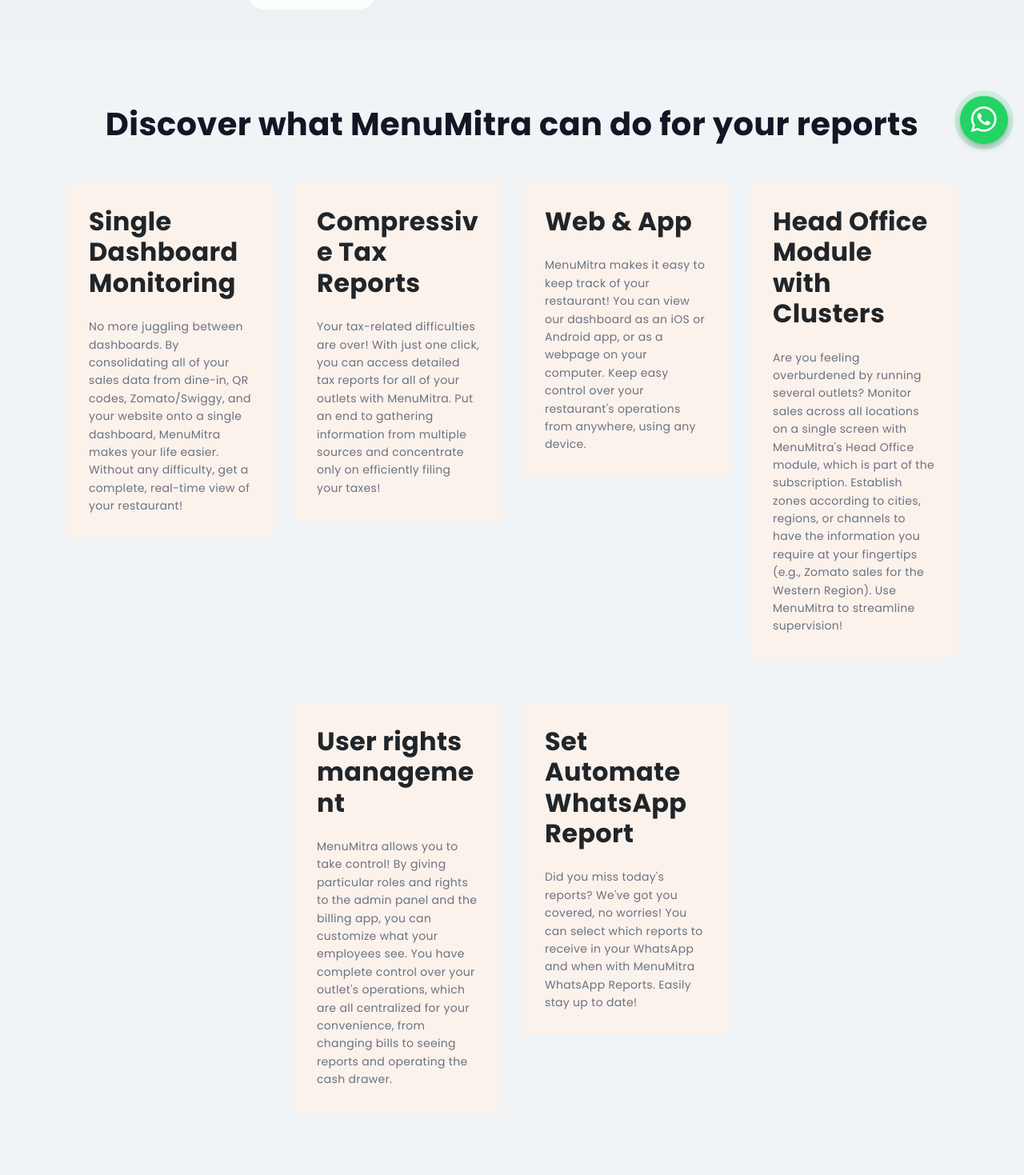
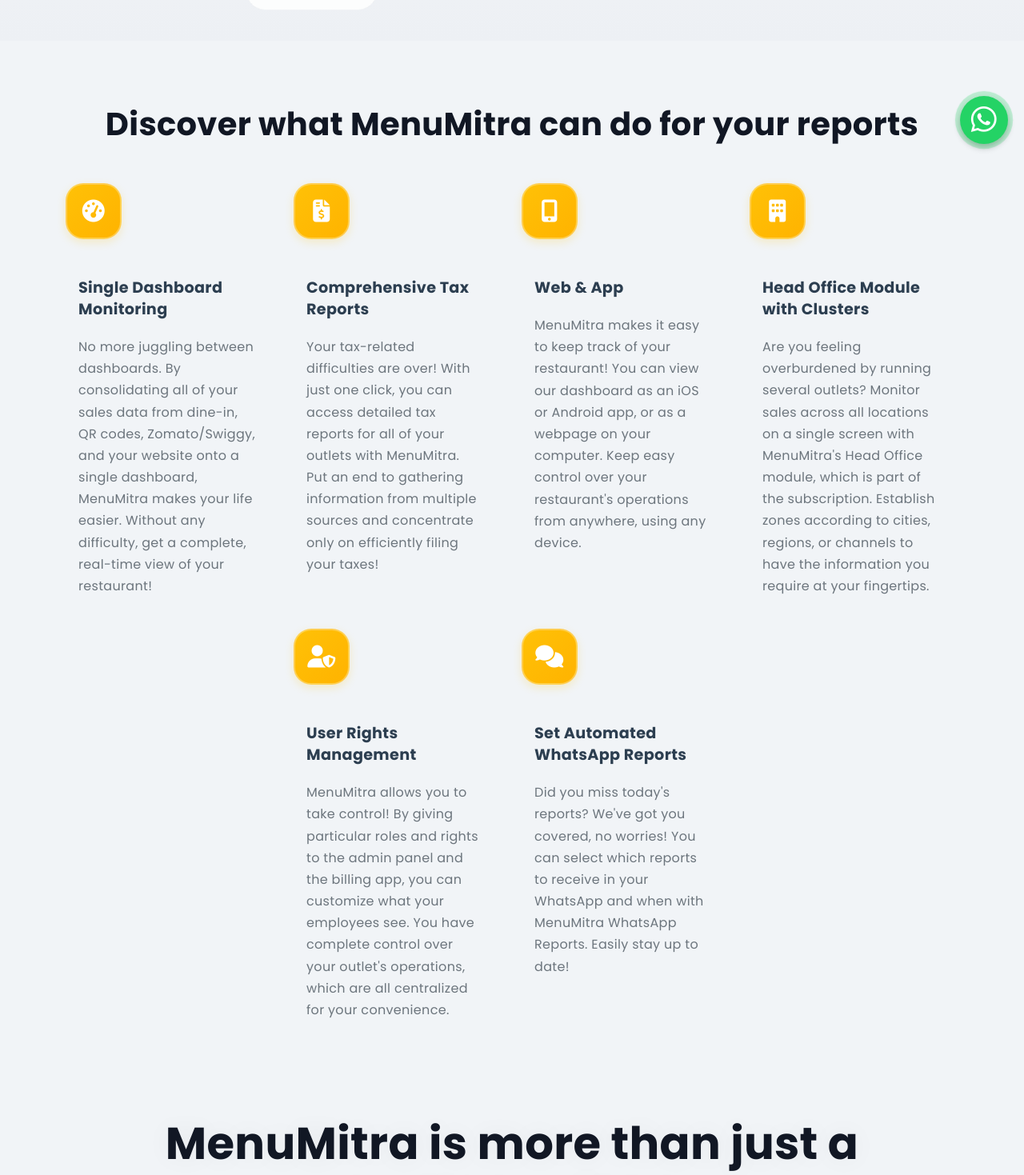
Before and after one commit to Shekru-Labs-India/menumitra_website, a React (Create React App) app: page /reports in a window 1280 px wide. Shown: the part 600-2069 px from the top of the page at 80% size. Built offline with nearby package versions, Linux system fonts and the light colour scheme.

Commit message:
Integrate FeatureCards component into CustomerManagement, OnlineOrder, and RestaurantReports for enhanced presentation of feature details, replacing static card elements with dynamic, themed cards to improve user experience and maintainability.

```diff
--- a/src/components/CustomerManagement.jsx
+++ b/src/components/CustomerManagement.jsx
@@ -1,13 +1,39 @@
-  import React, { useEffect, useState } from "react";
+import React, { useEffect, useState } from "react";
 import Header from './Header'
 import Footer from './Footer'
 import { Helmet } from 'react-helmet'
 import Form from "./Form";
 import { Link } from 'react-router-dom';
+import FeatureCards from './FeatureCards';
 const CustomerManagement = () => {
   useEffect(() => {
     window.scrollTo(0, 0);
   }, []);
+
+  // Customer management feature cards data
+  const customerCards = [
+    {
+      icon: "fas fa-chart-line",
+      title: "Track Customer Behavior",
+      description: "The customer wants to place an order, but you are clueless about what they often get. Here MenuMitra's order tracking module comes in handy, On the billing tab, you can quickly review the order history of your customer. Give your biller additional information for a customized experience that will increase client satisfaction."
+    },
+    {
+      icon: "fas fa-sync-alt",
+      title: "Synced Customer Information",
+      description: "Flawless customer understanding! Information captured on the POS is immediately linked to the cloud. Get information instantly, including address, email, birthdays, anniversaries, and more, in addition to names and numbers. Gain a thorough grasp of your clients with ease!"
+    },
+    {
+      icon: "fas fa-heart",
+      title: "Regulate Customer Retention",
+      description: "Use customized SMS to increase customer interaction directly from the MenuMitra Dashboard! Customize messages according to birthdays, anniversaries, purchasing history, and other factors. To entice your devoted consumers to return, send them exclusive deals or discount codes."
+    },
+    {
+      icon: "fas fa-comment-dots",
+      title: "Customer Feedbacks",
+      description: "With MenuMitra's Feedback Management System, you can find out what customers truly think about your restaurant and services! Gather frank feedback about your staff, food, and service by using a tablet or smartphone app, QR codes, or SMS links."
+    }
+  ];
+
   return (
 
    <>
@@ -87,61 +113,11 @@
       </div>
       {/* / container */}
     </section>
-    <div className="container mt-80">
-      <h2 className="text-center mb-50">
-      Discover what MenuMitra can do for your customers
-      </h2>
-      <div className="row justify-content-center">
-        {/* Card 1 */}
-        <div className="col-md-6 col-lg-3 mb-4">
-          <div className="card " style={{ backgroundColor: "#faf2eb" }}>
-            <div className="card-body p-4">
-              <h6 className="card-title">
-              Track customer behaviour
-              </h6>
-              <p className="card-text">
-              The customer wants to place an order, but you are clueless about what they often get. Here MenuMitra's order tracking module comes in handy, On the billing tab, you can quickly review the order history of your customer.
-               Give your biller additional information for a customized experience that will increase client satisfaction.
-              </p>
-            </div>
-          </div>
-        </div>
-        {/* Card 2 */}
-        <div className="col-md-6 col-lg-3 mb-4">
-          <div className="card" style={{ backgroundColor: "#faf2eb" }}>
-            <div className="card-body p-4">
-              <h6 className="card-title">Synced customer information</h6>
-              <p className="card-text">
-              Flawless customer understanding! Information captured on the POS is immediately linked to the cloud. Get information instantly, including address, email, birthdays, anniversaries, and more, in addition to names and numbers. Gain a thorough grasp of your clients with ease!
-              </p>
-            </div>
-          </div>
-        </div>
-        {/* Card 3 */}
-        <div className="col-md-6 col-lg-3 mb-4">
-          <div className="card" style={{ backgroundColor: "#faf2eb" }}>
-            <div className="card-body p-4">
-              <h6 className="card-title">Regulate customer retention</h6>
-              <p className="card-text">
-              Use customized SMS to increase customer interaction directly from the MenuMitra Dashboard! Customize messages according to birthdays, anniversaries, purchasing history, and other factors. To entice your devoted consumers to return, send them exclusive deals or discount codes.
-              </p>
-            </div>
-          </div>
-        </div>
-        {/* Card 4 */}
-        <div className="col-md-6 col-lg-3 mb-4">
-          <div className="card" style={{ backgroundColor: "#faf2eb" }}>
-            <div className="card-body p-4">
-              <h6 className="card-title">Customer Feedbacks</h6>
-              <p className="card-text">
-              With MenuMitra's Feedback Management System, you can find out what customers truly think about your restaurant and services! Gather frank feedback about your staff, food, and service by using a tablet or smartphone app, QR codes, or SMS links.
-              </p>
-            </div>
-          </div>
-        </div>
-      </div>
-
-    </div>
+    <FeatureCards
+      title="Discover what MenuMitra can do for your customers"
+      cards={customerCards}
+      colorTheme="green"
+    />
     <div id="features" className="mt-80">
       <div className="container">
         <div className="text-center">
--- a/src/components/FeatureCards.jsx
+++ b/src/components/FeatureCards.jsx
@@ -6,7 +6,7 @@
   cardClassName = "feature-card",
   containerClassName = "container mt-80",
   titleClassName = "text-center mb-50",
-  colorTheme = "green" // "green" or "orange"
+  colorTheme = "green" // "green", "orange", or "yellow"
 }) => {
   // Dynamic styles based on color theme
   const getThemeStyles = () => {
@@ -18,6 +18,15 @@
         iconHoverShadow: "rgba(255, 140, 0, 0.4)",
         borderColor: "#ff8c00",
         topBar: "linear-gradient(90deg, #ff8c00, #ff6b35)"
+      };
+    } else if (colorTheme === "yellow") {
+      return {
+        cardBackground: "linear-gradient(135deg, #fffbf0 0%, #fef7e0 100%)",
+        iconBackground: "linear-gradient(135deg, #ffc107, #ffb300)",
+        iconShadow: "rgba(255, 193, 7, 0.2)",
+        iconHoverShadow: "rgba(255, 193, 7, 0.4)",
+        borderColor: "#ffc107",
+        topBar: "linear-gradient(90deg, #ffc107, #ffb300)"
       };
     } else {
       return {
--- a/src/components/OnlineOrder.jsx
+++ b/src/components/OnlineOrder.jsx
@@ -4,6 +4,7 @@
 import { Helmet } from 'react-helmet'
 import Form from "./Form";
 import { Link } from 'react-router-dom';
+import FeatureCards from './FeatureCards';
 // menumitra brand images
 import brand1 from "../assets/images/mm_brand/01.png";
 import brand2 from "../assets/images/mm_brand/02.png";
@@ -17,6 +18,31 @@
   useEffect(() => {
     window.scrollTo(0, 0);
   }, []);
+
+  // Online order feature cards data
+  const onlineOrderCards = [
+    {
+      icon: "fas fa-plug",
+      title: "Online Order Integration",
+      description: "Integrate easily with any food aggregator with MenuMitra, and manage your order from single dashboard, accept, mark food ready, deliver. As simple as that!"
+    },
+    {
+      icon: "fas fa-edit",
+      title: "Menu Updates & Changes",
+      description: "Manage online menu directly from MenuMitra POS, add, update, modify whenever you want! Customize menu timing, add images and more."
+    },
+    {
+      icon: "fas fa-toggle-on",
+      title: "Toggle Your Items & Outlet On/Off",
+      description: "Running out of stock? Manage your menu online status from MenuMitra POS. Turn item or category on/off as per your availability."
+    },
+    {
+      icon: "fas fa-plus-circle",
+      title: "Customizable Charges & Add-Ons",
+      description: "Add customized charges such as packaging charge, container charge, discounts or offers from MenuMitra admin panel. No more juggling between here or there."
+    }
+  ];
+
   return (
 
     <>
@@ -105,60 +131,11 @@
       </div>
       {/* / container */}
     </section>
-    <div className="container mt-80">
-      <h2 className="text-center mb-50">
-      Discover what MenuMitra can do for your online order management
-      </h2>
-      <div className="row justify-content-center">
-        {/* Card 1 */}
-        <div className="col-md-6 col-lg-3 mb-4">
-          <div className="card " style={{ backgroundColor: "#faf2eb" }}>
-            <div className="card-body p-4">
-              <h6 className="card-title">
-              Online Order Integration
-              </h6>
-              <p className="card-text">
-              Integrate easily with any food aggregator with MenuMitra, and manage your order from single dashboard, accept, mark food ready, deliver. as simple it that
-              </p>
-            </div>
-          </div>
-        </div>
-        {/* Card 2 */}
-        <div className="col-md-6 col-lg-3 mb-4">
-          <div className="card" style={{ backgroundColor: "#faf2eb" }}>
-            <div className="card-body p-4">
-              <h6 className="card-title">Menu Updations & Changes</h6>
-              <p className="card-text">
-              Manage online menu directly from MenuMitra POS, add, update, modify whenever you want! customise menu timing, add images and more
-              </p>
-            </div>
-          </div>
-        </div>
-        {/* Card 3 */}
-        <div className="col-md-6 col-lg-3 mb-4">
-          <div className="card" style={{ backgroundColor: "#faf2eb" }}>
-            <div className="card-body p-4">
-              <h6 className="card-title">Toggle Your Items & Outlet On/Off</h6>
-              <p className="card-text">
-              Running out of stock? manage your menu online status from MenuMitra POS. Turn item or category on/off as per your availability
-              </p>
-            </div>
-          </div>
-        </div>
-        {/* Card 4 */}
-        <div className="col-md-6 col-lg-3 mb-4">
-          <div className="card" style={{ backgroundColor: "#faf2eb" }}>
-            <div className="card-body p-4">
-              <h6 className="card-title">Customisable Charges & Add-Ons</h6>
-              <p className="card-text">
-              Add customised charges such as packaging charge, container charge, discounts or offer from MenuMitra admin panel. No more juggling between here or there
-              </p>
-            </div>
-          </div>
-        </div>
-      </div>
-
-    </div>
+    <FeatureCards
+      title="Discover what MenuMitra can do for your online order management"
+      cards={onlineOrderCards}
+      colorTheme="orange"
+    />
     <div id="features" className="mt-80">
       <div className="container">
         <div className="text-center">
--- a/src/components/RestaurantReports.jsx
+++ b/src/components/RestaurantReports.jsx
@@ -4,6 +4,7 @@
 import { Helmet } from 'react-helmet'
 import Form from "./Form";
 import { Link } from 'react-router-dom';
+import FeatureCards from './FeatureCards';
 // menumitra brand images
 import brand1 from "../assets/images/mm_brand/01.png";
 import brand2 from "../assets/images/mm_brand/02.png";
@@ -17,6 +18,41 @@
   useEffect(() => {
     window.scrollTo(0, 0);
   }, []);
+
+  // Restaurant reports feature cards data
+  const reportsCards = [
+    {
+      icon: "fas fa-tachometer-alt",
+      title: "Single Dashboard Monitoring",
+      description: "No more juggling between dashboards. By consolidating all of your sales data from dine-in, QR codes, Zomato/Swiggy, and your website onto a single dashboard, MenuMitra makes your life easier. Without any difficulty, get a complete, real-time view of your restaurant!"
+    },
+    {
+      icon: "fas fa-file-invoice-dollar",
+      title: "Comprehensive Tax Reports",
+      description: "Your tax-related difficulties are over! With just one click, you can access detailed tax reports for all of your outlets with MenuMitra. Put an end to gathering information from multiple sources and concentrate only on efficiently filing your taxes!"
+    },
+    {
+      icon: "fas fa-mobile-alt",
+      title: "Web & App",
+      description: "MenuMitra makes it easy to keep track of your restaurant! You can view our dashboard as an iOS or Android app, or as a webpage on your computer. Keep easy control over your restaurant's operations from anywhere, using any device."
+    },
+    {
+      icon: "fas fa-building",
+      title: "Head Office Module with Clusters",
+      description: "Are you feeling overburdened by running several outlets? Monitor sales across all locations on a single screen with MenuMitra's Head Office module, which is part of the subscription. Establish zones according to cities, regions, or channels to have the information you require at your fingertips."
+    },
+    {
+      icon: "fas fa-user-shield",
+      title: "User Rights Management",
+      description: "MenuMitra allows you to take control! By giving particular roles and rights to the admin panel and the billing app, you can customize what your employees see. You have complete control over your outlet's operations, which are all centralized for your convenience."
+    },
+    {
+      icon: "fas fa-comments",
+      title: "Set Automated WhatsApp Reports",
+      description: "Did you miss today's reports? We've got you covered, no worries! You can select which reports to receive in your WhatsApp and when with MenuMitra WhatsApp Reports. Easily stay up to date!"
+    }
+  ];
+
   return (
 
   <>
@@ -105,86 +141,11 @@
       </div>
       {/* / container */}
     </section>
-    <div className="container mt-80">
-      <h2 className="text-center mb-50">
-      Discover what MenuMitra can do for your reports
-      </h2>
-      <div className="row justify-content-center">
-        {/* Card 1 */}
-        <div className="col-md-6 col-lg-3 mb-4">
-          <div className="card " style={{ backgroundColor: "#faf2eb" }}>
-            <div className="card-body p-4">
-              <h6 className="card-title">
-              Single Dashboard Monitoring
-              </h6>
-              <p className="card-text">
-              No more juggling between dashboards. By consolidating all of your sales data from dine-in, QR codes, Zomato/Swiggy, and your website onto a single dashboard, MenuMitra makes your life easier. Without any difficulty, get a complete, real-time view of your restaurant!
-              </p>
-            </div>
-          </div>
-        </div>
-        {/* Card 2 */}
-        <div className="col-md-6 col-lg-3 mb-4">
-          <div className="card" style={{ backgroundColor: "#faf2eb" }}>
-            <div className="card-body p-4">
-              <h6 className="card-title">Compressive Tax Reports</h6>
-              <p className="card-text">
-              Your tax-related difficulties are over! With just one click, you can access detailed tax reports for all of your outlets with MenuMitra.
-               Put an end to gathering information from multiple sources and concentrate only on efficiently filing your taxes!
-              </p>
-            </div>
-          </div>
-        </div>
-        {/* Card 3 */}
-        <div className="col-md-6 col-lg-3 mb-4">
-          <div className="card" style={{ backgroundColor: "#faf2eb" }}>
-            <div className="card-body p-4">
-              <h6 className="card-title">Web & App</h6>
-              <p className="card-text">
-              MenuMitra makes it easy to keep track of your restaurant! You can view our dashboard as an iOS or Android app, or as a webpage on your computer. Keep easy control over your restaurant's operations from anywhere, using any device.
-              </p>
-            </div>
-          </div>
-        </div>
-        {/* Card 4 */}
-        <div className="col-md-6 col-lg-3 mb-4">
-          <div className="card" style={{ backgroundColor: "#faf2eb" }}>
-            <div className="card-body p-4">
-              <h6 className="card-title">Head Office Module with Clusters</h6>
-              <p className="card-text">
-              Are you feeling overburdened by running several outlets? Monitor sales across all locations on a single screen with MenuMitra's Head Office module, which is part of the subscription. Establish zones according to cities, regions, or channels to have the information you require at your fingertips (e.g., Zomato sales for the Western Region). Use MenuMitra to streamline supervision!
-              </p>
-            </div>
-          </div>
-        </div>
-      </div>
-
-      <div className="row justify-content-center">
-        {/* Card 5 */}
-        <div className="col-md-6 col-lg-3 mb-4">
-          <div className="card" style={{ backgroundColor: "#faf2eb" }}>
-            <div className="card-body p-4">
-              <h6 className="card-title">User rights management</h6>
-              <p className="card-text">
-              MenuMitra allows you to take control! By giving particular roles and rights to the admin panel and the billing app, you can customize what your employees see. You have complete control over your outlet's operations, which are all centralized for your convenience, from changing bills to seeing reports and operating the cash drawer.
-              </p>
-            </div>
-          </div>
-        </div>
-        {/* Card 6 */}
-        <div className="col-md-6 col-lg-3 mb-4">
-          <div className="card" style={{ backgroundColor: "#faf2eb" }}>
-            <div className="card-body p-4">
-              <h6 className="card-title">Set Automate WhatsApp Report</h6>
-              <p className="card-text">
-              Did you miss today's reports? We've got you covered, no worries! You can select which reports to receive in your WhatsApp and when with MenuMitra WhatsApp Reports. Easily stay up to date!
-              </p>
-            </div>
-          </div>
-        </div>
-      </div>
-
-    </div>
+    <FeatureCards
+      title="Discover what MenuMitra can do for your reports"
+      cards={reportsCards}
+      colorTheme="yellow"
+    />
     <div id="features" className="mt-80">
       <div className="container">
         <div className="text-center">
```
